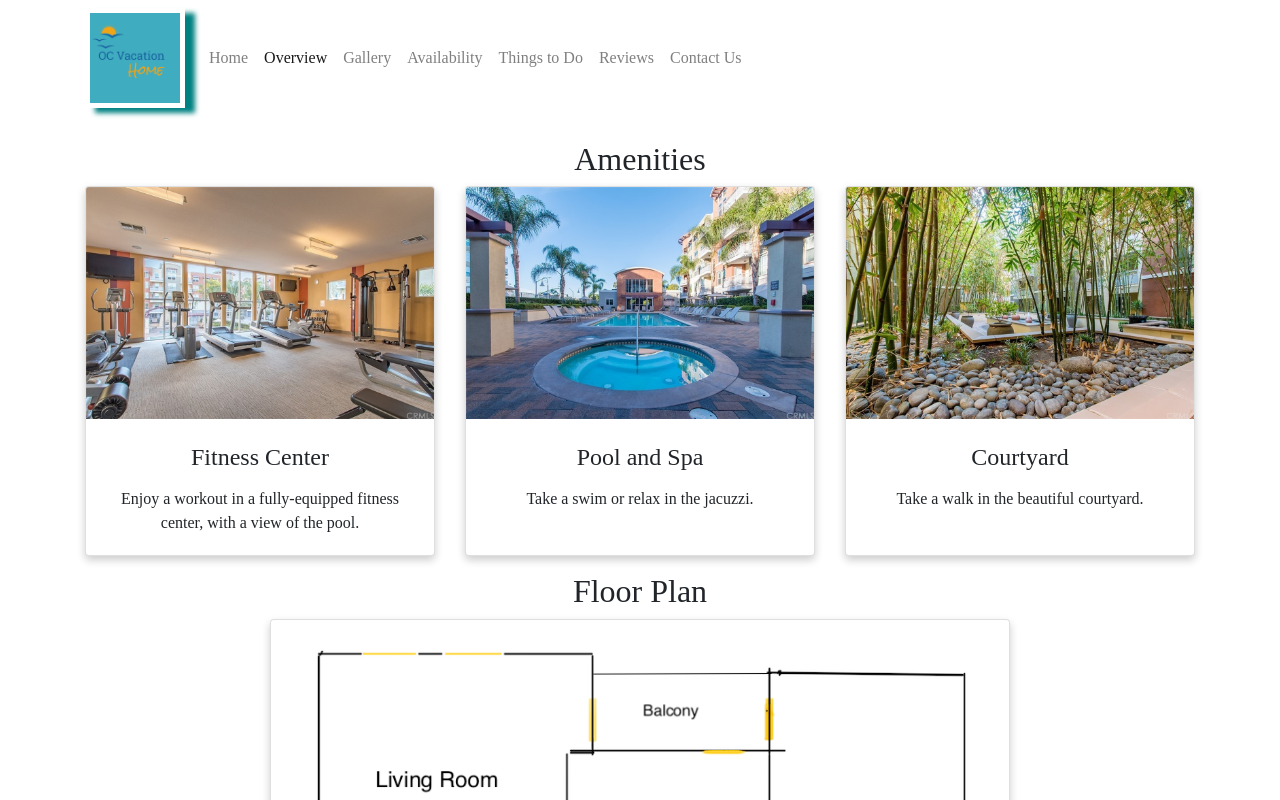
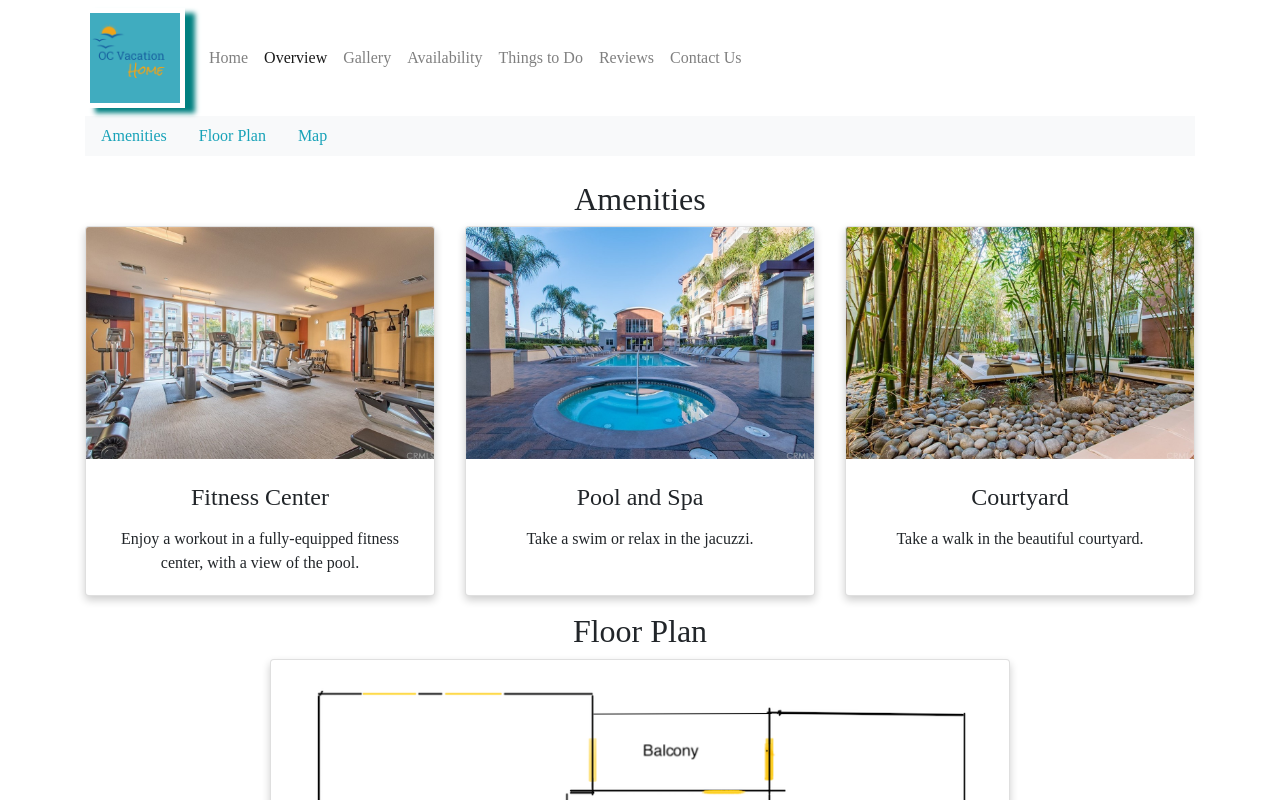
Before and after one commit to manalhz/portfolio-project-react, a React (Create React App) app: page /overview in a window 1280 px wide. Shown: the top 800 px of the page. Built offline with nearby package versions, Linux system fonts and the light colour scheme; a web font is replaced by a local one.

Commit message:
Added NavPills to Overview Page

```diff
--- a/src/components/OverviewComponent.js
+++ b/src/components/OverviewComponent.js
@@ -1,5 +1,5 @@
 import React, { Component } from 'react';
-import { Card, CardImg, CardText, CardBody, CardTitle, CardDeck } from 'reactstrap';
+import { Card, CardImg, CardText, CardBody, CardTitle, CardDeck, Nav, NavItem, NavLink } from 'reactstrap';
 import { AMENITIES } from '../shared/amenities';
 
 class Overview extends Component {
@@ -10,10 +10,28 @@ class Overview extends Component {
     };
   }
 
+  renderNavPill() {
+    return (
+      <div>
+        <Nav pills className='btn-light'>
+          <NavItem>
+            <NavLink className='text-info' href="#amenities">Amenities</NavLink>
+          </NavItem>
+          <NavItem>
+            <NavLink className='text-info' href="#floorplan">Floor Plan</NavLink>
+          </NavItem>
+          <NavItem>
+            <NavLink className='text-info' href="#map">Map</NavLink>
+          </NavItem>
+        </Nav>
+      </div>
+    );
+  }
+
   renderAmenities(amenities) {
     return (
       <div>
-        <h2 className="text-center mt-4">Amenities</h2>
+        <h2 id="amenities" className="text-center mt-4">Amenities</h2>
         <CardDeck>
           {amenities.map(amenity => {
             return (
@@ -34,7 +52,7 @@ class Overview extends Component {
   renderFloorPlan() {
     return (
       <div className="text-center mt-3">
-        <h2>Floor Plan</h2>
+        <h2 id="floorplan">Floor Plan</h2>
         <Card className="col-md-8 offset-md-2">
           <CardImg src="assets/condo-imgs/floorplan.PNG" />
         </Card>
@@ -45,7 +63,7 @@ class Overview extends Component {
   renderMap() {
     return (
       <div className="text-center container mt-3 mb-5">
-        <h2>Map</h2>
+        <h2 id="map">Map</h2>
         <div className="row row-content">
           <div className="col col-lg-10 offset-lg-1">
             <div className="mapouter">
@@ -66,6 +84,7 @@ class Overview extends Component {
   render() {
     return (
       <div className="container">
+        {this.renderNavPill()}
         {this.renderAmenities(this.state.amenities)}
         {this.renderFloorPlan()}
         {this.renderMap()}
```
